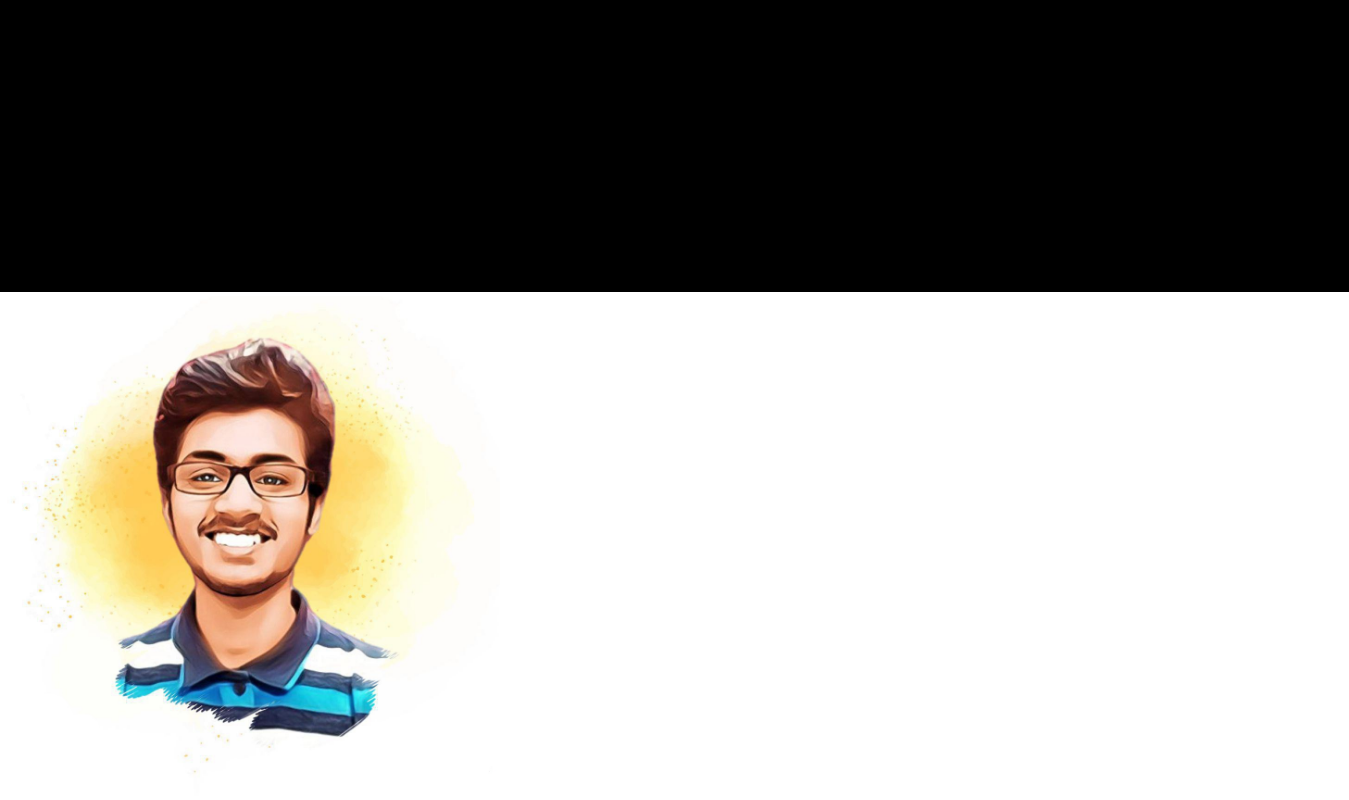
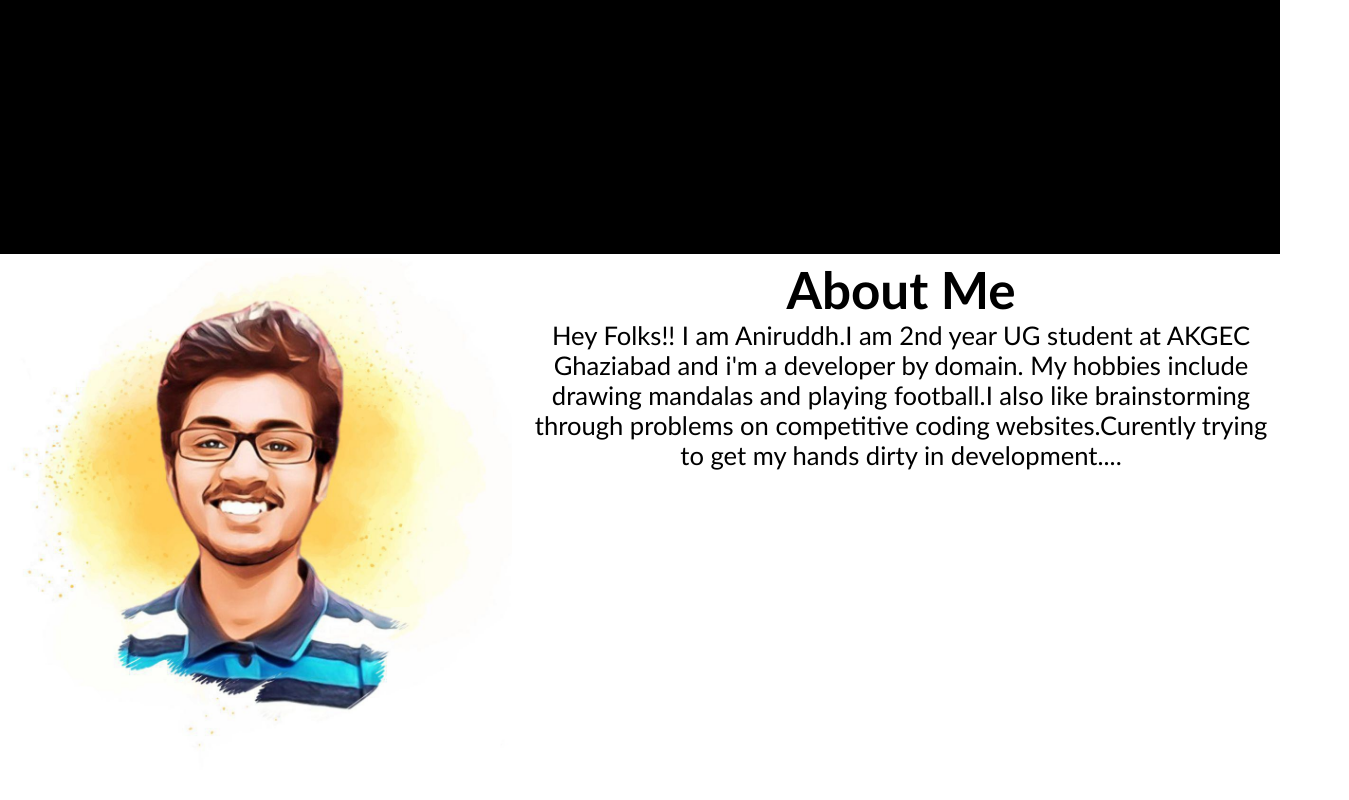
Before and after one commit to AStriker007/sdc1, a plain HTML site: page index.html in a window 1280 px wide. Shown: the part 492-1292 px from the top of the page, 1349 px wide, since content can reach past the window. After the commit the page ends 1262 px from the top, so only its background shows below. Drawn offline with Linux system fonts and the light colour scheme.

Commit message:
Added About Me section

```diff
--- a/css/style.css
+++ b/css/style.css
@@ -25,7 +25,25 @@ ul {
       padding: 0px;
       margin: 0px;
   }
-  .Cont{
-      width: 100%;
-      margin: auto;
+.container{
+    margin: 50% auto;
+    width: 50%;
+    padding: 8px;
+}
+
+
+#my_pic{
+    float: left;
+    width: 40%;
+    height: auto;
+    padding: 0 10px 0 0;
+}
+.text{
+    text-align:center;
+    font-family: Calibri;
+    font-size: 250%;
+}
+.responsive {
+    width: 100%;
+    height: auto;
   }
--- a/index.html
+++ b/index.html
@@ -9,7 +9,7 @@
 </head>
 
 <body>
-    <div class="Cont">
+
     <nav >
         <ul>
 
@@ -19,9 +19,22 @@
             <li><a href="#home">Home.</a></li>
             </ul>
         </nav>
-        <img src="images/home_page.jpeg" width="1349px">
-        <img src="images/my_pic.jpeg" width="500px">
+        <div >
+        <img src="images/home_page.jpeg" alt="Home_Page" class="responsive">
         </div>
+
+
+        <div>
+            <img src="images/my_pic.jpeg" id="my_pic">
+            <div class="text">
+                 <h3 style="font-size:4vw;" id = "about">About Me</h3>
+                 <p style="font-size:2vw;">Hey Folks!! I am Aniruddh.I am 2nd year UG student at AKGEC Ghaziabad and i'm a developer by domain.
+                    My hobbies include drawing mandalas and playing football.I also like brainstorming through problems
+                    on competitive coding websites.Curently trying to get my hands dirty in development....
+                 </p>
+            </div>
+            </div>
+
 
     </body>
 </html>
```
